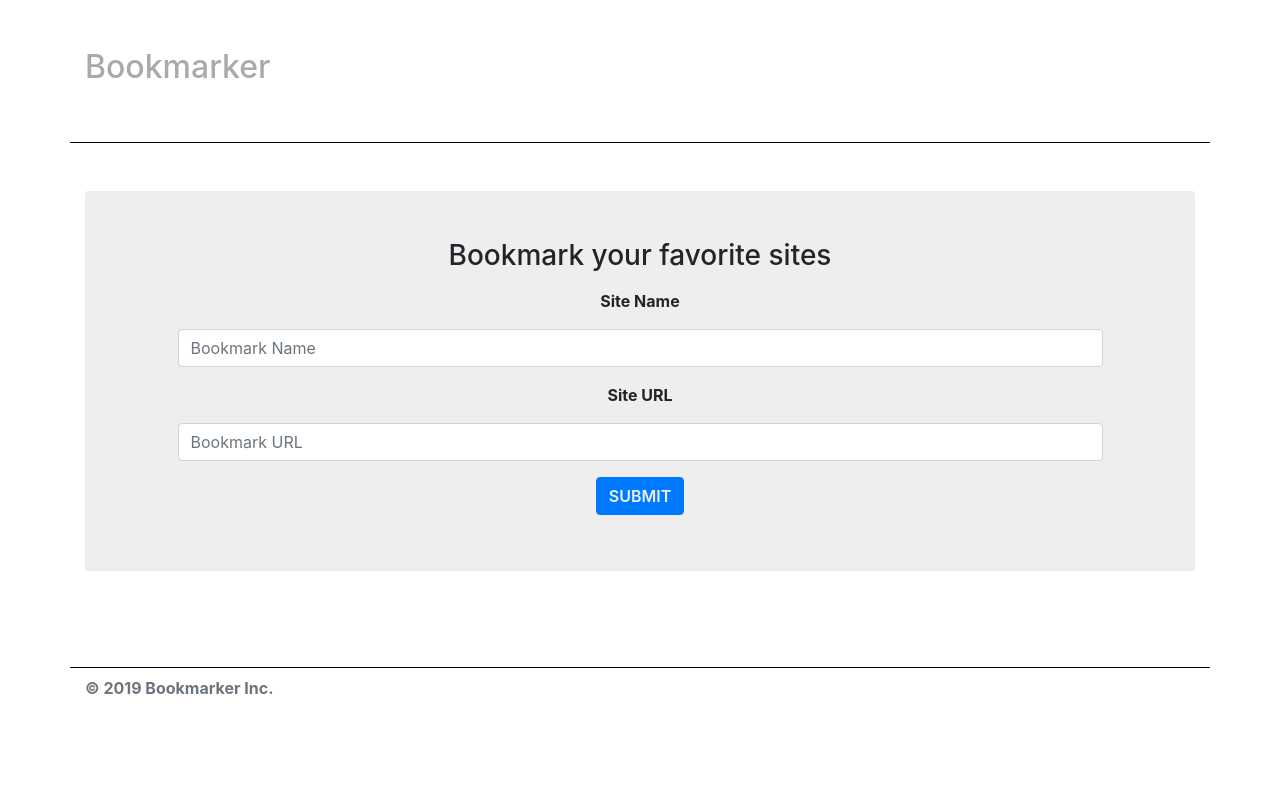
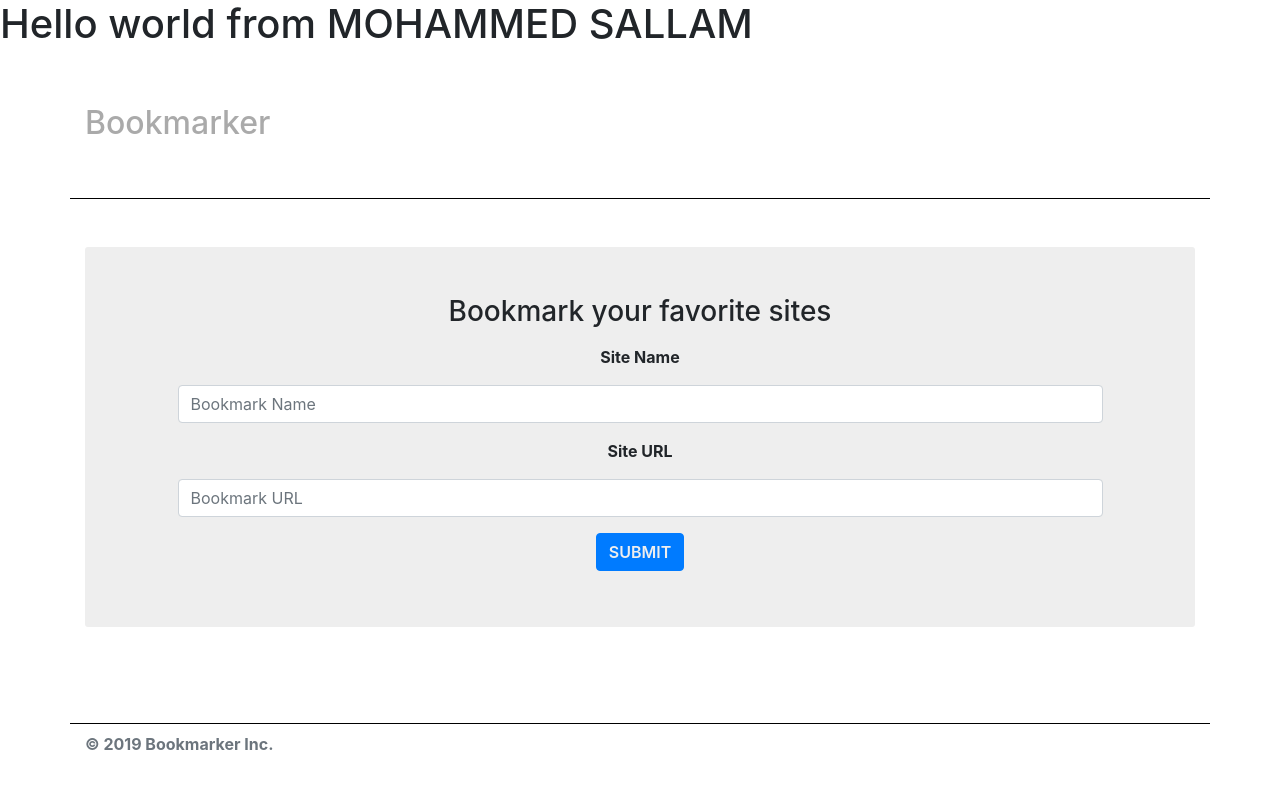
Before and after one commit to Wafaa-Soliman/Blood-Bank-Management-System, a plain HTML site: page index.html in a window 1280 px wide. Drawn offline with Linux system fonts and the light colour scheme.

Commit message:
Add greeting from MOHAMMED SALLAM

```diff
--- a/index.html
+++ b/index.html
@@ -6,6 +6,8 @@
 </head>
 
 <body>
+
+  <h1>Hello world from MOHAMMED SALLAM</h1>
     <!-- Ahmed HTML -->
   <header class="py-5">
     <div class="container">
```
